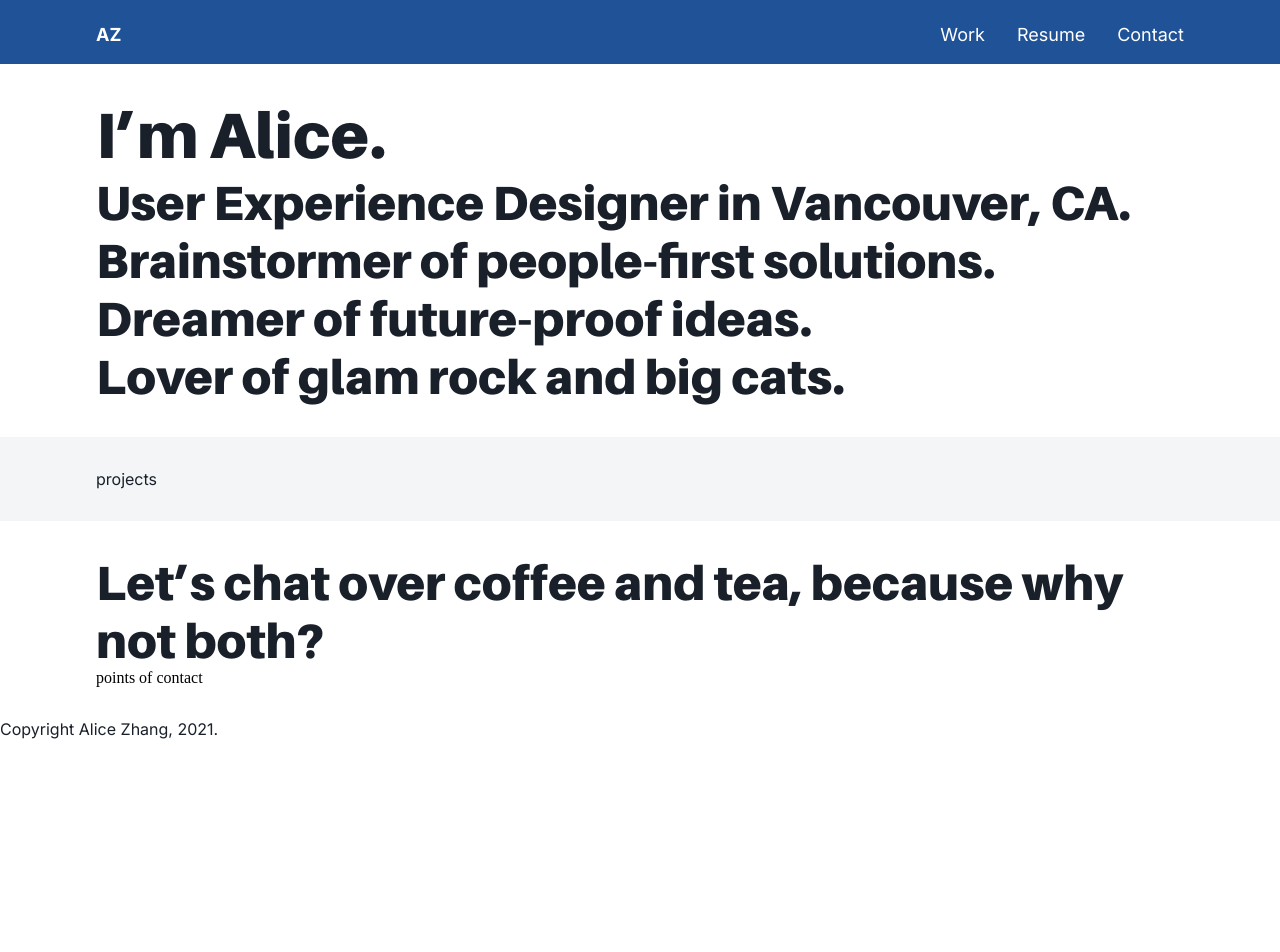
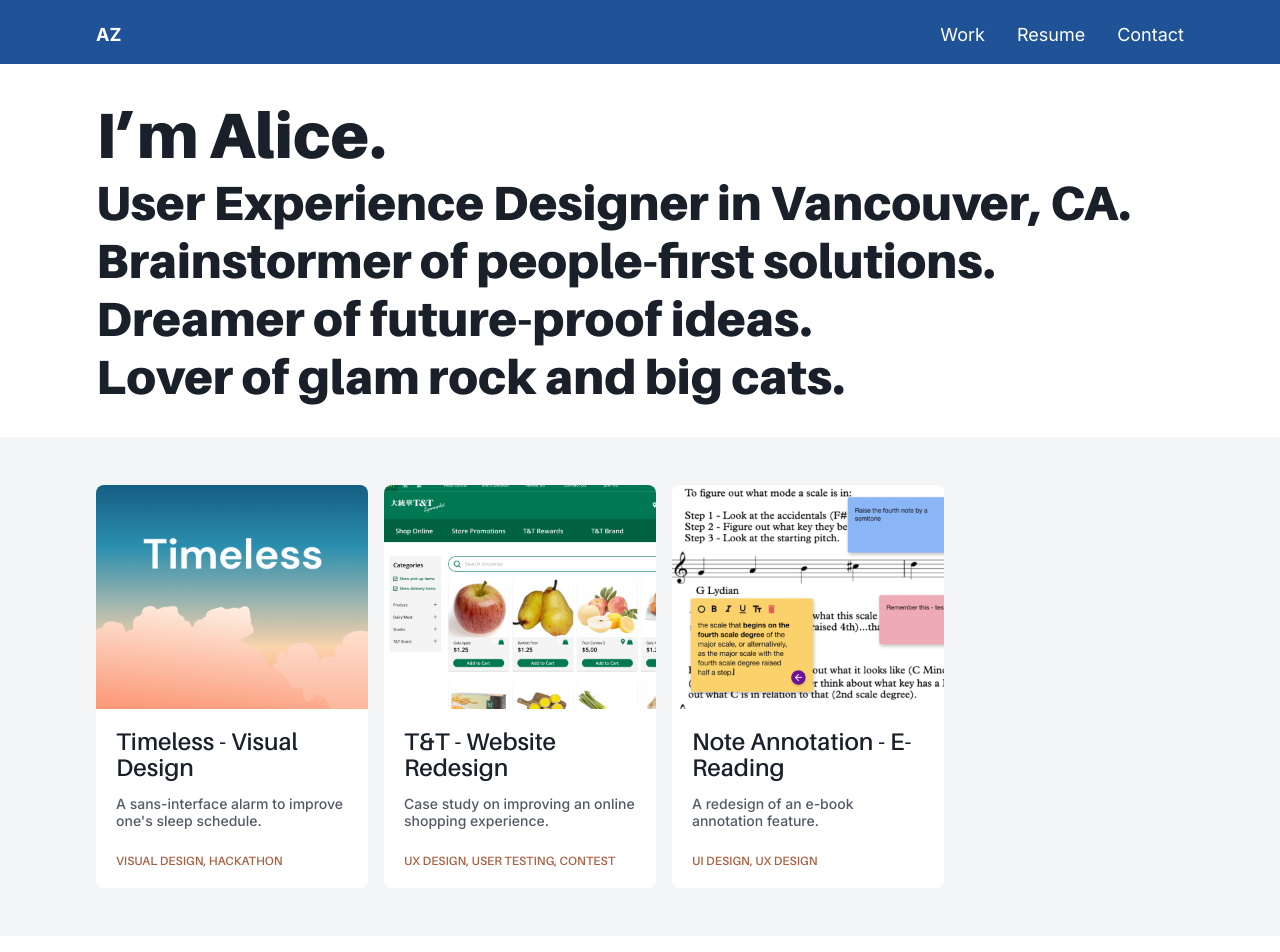
Before and after one commit to alice-slicez/portfolio-alice, a website: page build/index.html in a window 1280 px wide. Shown: the top 952 px of the page. Before the commit the page ends 800 px from the top, so only its background shows below. Drawn offline with Linux system fonts and the light colour scheme; files whose address does not match are found by name.

Commit message:
added project cards and their images

```diff
--- /dev/null
+++ b/scss/_card.scss
@@ -0,0 +1,94 @@
+//resource for card: https://codepen.io/peopleoff/pen/KaZbbo
+
+.card {
+  background: $true-white;
+  border-radius: 0.5em;
+  min-height: 400px;
+  width: 25%;
+  transition: 0.6s all ease;
+  margin: 1em;
+  margin-left: 0;
+
+  .cardTop {
+    min-height: 224px;
+    border-radius: 0.5em 0.5em 0em 0em;
+    transition: 0.4s all ease;
+    height: 65%;
+  }
+
+  .cardBottom {
+    height: 35%;
+    transition: 0.4s all ease;
+  }
+
+  .cardText {
+    min-height: 100%;
+    padding: 20px;
+  }
+
+  .cardTitle {
+    font-family: "Aileron-Semibold", sans-serif;
+    font-size: 1.5em;
+    font-weight: 600;
+    line-height: 108%;
+  }
+
+  .cardInfo {
+    padding-top: 1em;
+    font-family: $inter;
+    font-size: 0.875em;
+    font-weight: 500;
+    color: $dark-gray;
+  }
+
+  .cardProjectTags {
+    color: $secondary-tan;
+    font-family: "Aileron-Semibold", sans-serif;
+    font-size: 0.75em;
+    font-weight: 600;
+    text-transform: uppercase;
+    padding-top: 2em;
+  }
+
+  /* Hover effects */
+  &:hover {
+    box-shadow: 0 5px 15px rgba(0, 0, 0, 0.4);
+
+    .cardBottom {
+      transition: 0.4s all ease;
+      opacity: 1;
+    }
+    .cardTop {
+      transition: 0.4s all ease;
+      opacity: 0.8;
+    }
+  }
+}
+
+//thumbnails
+#timeless {
+  .cardTop {
+    background: url("/build/assets/img/timeless-thumbnail.png") no-repeat;
+    background-origin: padding-box;
+    background-position: center;
+    background-size: cover;
+  }
+}
+
+#tnt {
+  .cardTop {
+    background: url("/build/assets/img/tnt-thumbnail.png") no-repeat;
+    background-origin: padding-box;
+    background-position: center;
+    background-size: cover;
+  }
+}
+
+#notes {
+  .cardTop {
+    background: url("/build/assets/img/notes-thumbnail.png") no-repeat;
+    background-origin: padding-box;
+    background-position: center;
+    background-size: cover;
+  }
+}
--- a/scss/_colours.scss
+++ b/scss/_colours.scss
@@ -3,6 +3,7 @@ $secondary-tan: #aa5f40;
 $white: #fcfcfc;
 $true-white: #fff;
 $black: #192029;
+$dark-gray: #535a65;
 $d-accent: #f3bd5e;
 
 h1,
--- a/scss/_responsive-styling.scss
+++ b/scss/_responsive-styling.scss
@@ -67,6 +67,15 @@ body {
         }
       }
     }
+
+    #projects {
+      width: 100%;
+      display: inline-flex;
+      flex-wrap: wrap;
+      flex-direction: row;
+      align-items: flex-start;
+      justify-content: flex-start;
+    }
   }
 }
 
--- a/scss/main.scss
+++ b/scss/main.scss
@@ -2,6 +2,7 @@
 @import "colours";
 @import "responsive-sizes";
 @import "responsive-styling";
+@import "card";
 
 * {
   margin: 0;
```
Also changed, not shown: build/assets/img/notes-thumbnail.png (added), build/assets/img/timeless-thumbnail.png (added), build/assets/img/tnt-thumbnail.png (added), build/css/main.css, build/index.html.
